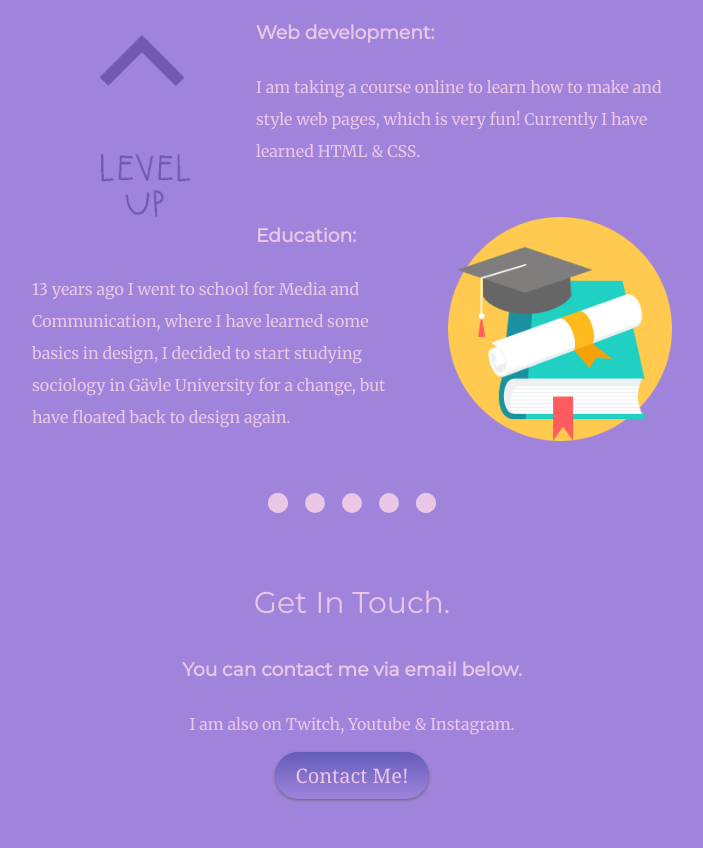
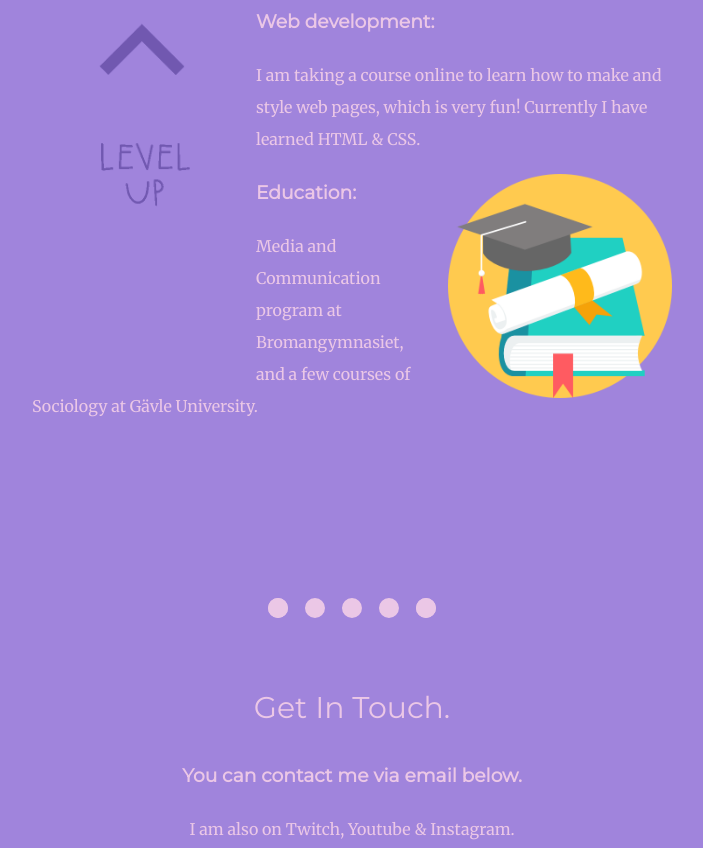
Before and after one commit to robinwarna/robinwarna, a plain HTML site: page index.html in a window 1280 px wide. Shown: the part 1240-2088 px from the top of the page, without its empty margins (288-991 px from the left). Drawn offline with Linux system fonts and the light colour scheme.

Commit message:
Add files via upload

```diff
--- a/css/styles.css
+++ b/css/styles.css
@@ -89,7 +89,7 @@ a:hover {
 .skill-row {
     position: relative;
     width: 50%;
-    margin: 30px auto 50px auto;
+    margin: auto auto auto auto;
     text-align: left;
     line-height: 2;
 }
@@ -144,6 +144,7 @@ a:hover {
 .skills-img {
     width: 35%;
     float: left;
+    margin-bottom: 150px;
 }
 
 .education {
@@ -153,6 +154,7 @@ a:hover {
 }
 
 .contact-me {
+    padding-top: 100px;
     padding-bottom: 20px;
 }
 
--- a/index.html
+++ b/index.html
@@ -38,13 +38,14 @@
           <div class="skill-row">
             <img class="education" src="images/education.png" alt="">
             <h3>Education:</h3>
-            <p>13 years ago I went to school for Media and Communication, where I have learned some basics in design,
-              I decided to start studying sociology in Gävle University for a change,
-              but have floated back to design again.</p>
+            <p>Media and Communication program at Bromangymnasiet, and a few courses of Sociology at Gävle University.
+              <br>
+            </p>
           </div>
         </div>
-        <hr>
+
         <div class="contact-me">
+          <hr>
           <h2>Get In Touch.</h2>
           <h3>You can contact me via email below.</h3>
           <p>I am also on Twitch, Youtube & Instagram.</p>
```
